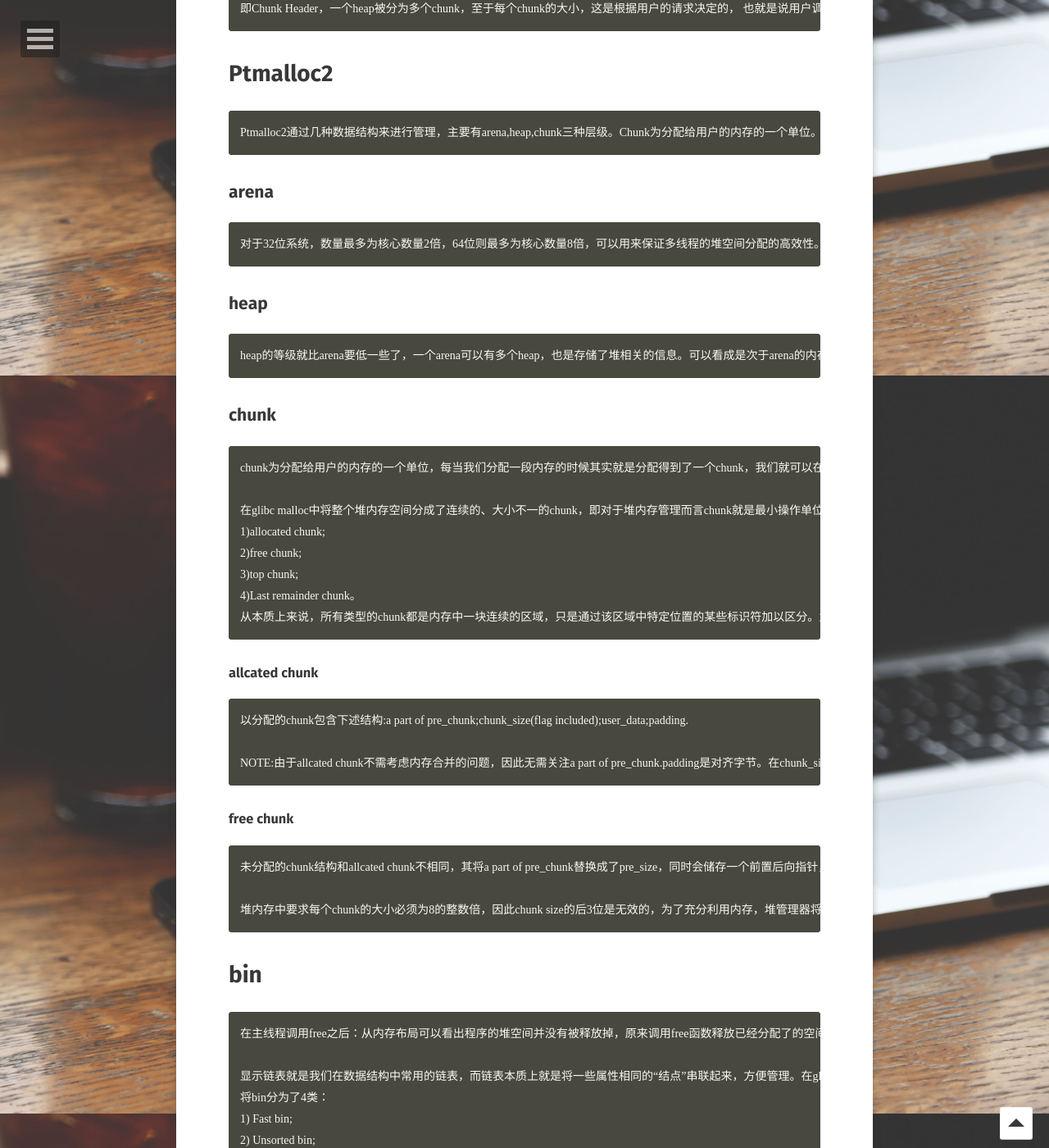
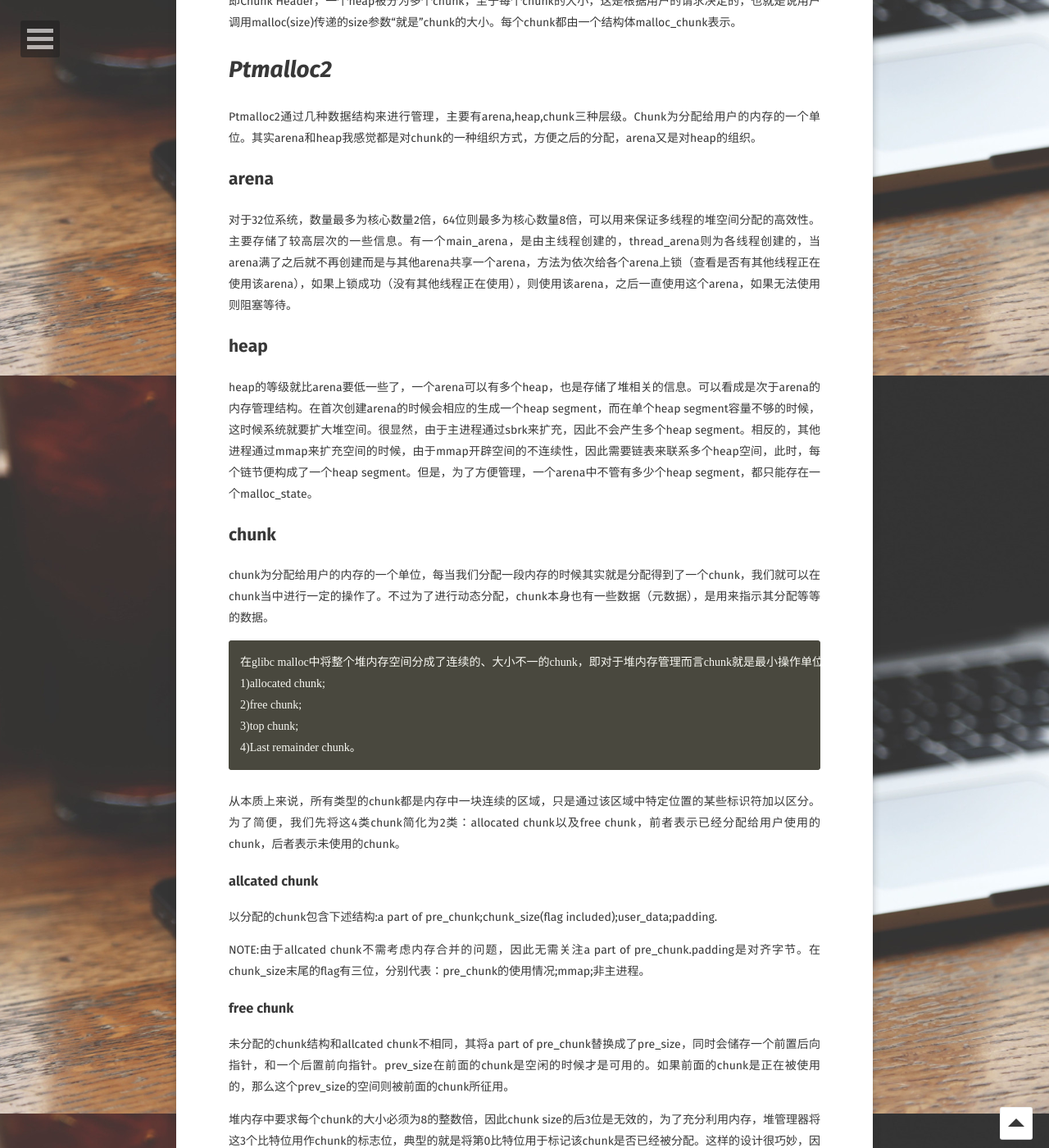
Before and after one commit to tearorca/tearorca.github.io, a Jekyll site: the page built from _posts/2019-2-11-glibc堆内存管理机制.md, in a window 1280 px wide and 1400 px high, scrolled down 1342 px. Shown: the whole window at 82% size. Built offline with Jekyll 4.4.1, drawn with Linux system fonts in a browser that asks for light colours; some web fonts are replaced; comment, search, counter and statistics services are not loaded; some of the changed text lies outside the part shown.

Commit message:
Update 2019-2-11-glibc堆内存管理机制.md

```diff
--- a/_posts/2019-2-11-glibc堆内存管理机制.md
+++ b/_posts/2019-2-11-glibc堆内存管理机制.md
@@ -13,76 +13,60 @@ excerpt: glibc堆内存管理机制
 
 
 
-# **整体介绍：**
+# ***整体介绍：***
 
 在glibc malloc中针对堆管理，主要涉及到以下3种数据结构：
 
-## heap_info:
-	即Heap Header，因为一个**thread arena（注意：不包含mainthread）**可以包含多个heaps，所以为了便于管理，
-就给每个heap分配一个heap header。那么在什么情况下一个thread arena会包含多个heaps呢?在当前heap不够用的时候，
-malloc会通过系统调用mmap申请新的堆空间，新的堆空间会被添加到当前thread arena中，便于管理。
+## **heap_info**:
+即Heap Header，因为一个thread arena（注意：不包含mainthread）可以包含多个heaps，所以为了便于管理，就给每个heap分配一个heap header。那么在什么情况下一个thread arena会包含多个heaps呢?在当前heap不够用的时候，malloc会通过系统调用mmap申请新的堆空间，新的堆空间会被添加到当前thread arena中，便于管理。
 
-## malloc_state:
-	即Arena Header，每个thread只含有一个Arena Header。Arena
-Header包含bins的信息、top chunk以及最后一个remainder chunk等。
+## **malloc_state**:
+即Arena Header，每个thread只含有一个Arena Header。Arena Header包含bins的信息、top chunk以及最后一个remainder chunk等。
 
-## malloc_chunk:
-	即Chunk Header，一个heap被分为多个chunk，至于每个chunk的大小，这是根据用户的请求决定的，
-也就是说用户调用malloc(size)传递的size参数“就是”chunk的大小。每个chunk都由一个结构体malloc_chunk表示。
+## **malloc_chunk**:
+即Chunk Header，一个heap被分为多个chunk，至于每个chunk的大小，这是根据用户的请求决定的，也就是说用户调用malloc(size)传递的size参数“就是”chunk的大小。每个chunk都由一个结构体malloc_chunk表示。
 
-# **Ptmalloc2**
+# ***Ptmalloc2***
 
-	Ptmalloc2通过几种数据结构来进行管理，主要有arena,heap,chunk三种层级。Chunk为分配给用户的内存的一个单位。
-其实arena和heap我感觉都是对chunk的一种组织方式，方便之后的分配，arena又是对heap的组织。
+Ptmalloc2通过几种数据结构来进行管理，主要有arena,heap,chunk三种层级。Chunk为分配给用户的内存的一个单位。其实arena和heap我感觉都是对chunk的一种组织方式，方便之后的分配，arena又是对heap的组织。
 
 ## **arena**
 
-	对于32位系统，数量最多为核心数量2倍，64位则最多为核心数量8倍，可以用来保证多线程的堆空间分配的高效性。
-主要存储了较高层次的一些信息。有一个main_arena，是由主线程创建的，thread_arena则为各线程创建的，当arena满了之后就不再创建而是与其他arena共享一个arena，
-方法为依次给各个arena上锁（查看是否有其他线程正在使用该arena），如果上锁成功（没有其他线程正在使用），则使用该arena，之后一直使用这个arena，如果无法使用则阻塞等待。
+对于32位系统，数量最多为核心数量2倍，64位则最多为核心数量8倍，可以用来保证多线程的堆空间分配的高效性。主要存储了较高层次的一些信息。有一个main_arena，是由主线程创建的，thread_arena则为各线程创建的，当arena满了之后就不再创建而是与其他arena共享一个arena，方法为依次给各个arena上锁（查看是否有其他线程正在使用该arena），如果上锁成功（没有其他线程正在使用），则使用该arena，之后一直使用这个arena，如果无法使用则阻塞等待。
 
 ## **heap**
 
-	heap的等级就比arena要低一些了，一个arena可以有多个heap，也是存储了堆相关的信息。可以看成是次于arena的内存管理结构。在首次创建arena的时候会相应的生成一个heap segment，
-而在单个heap segment容量不够的时候，这时候系统就要扩大堆空间。很显然，由于主进程通过sbrk来扩充，因此不会产生多个heap segment。
-相反的，其他进程通过mmap来扩充空间的时候，由于mmap开辟空间的不连续性，因此需要链表来联系多个heap空间，此时，每个链节便构成了一个heap segment。
-但是，为了方便管理，一个arena中不管有多少个heap segment，都只能存在一个malloc_state。
+heap的等级就比arena要低一些了，一个arena可以有多个heap，也是存储了堆相关的信息。可以看成是次于arena的内存管理结构。在首次创建arena的时候会相应的生成一个heap segment，而在单个heap segment容量不够的时候，这时候系统就要扩大堆空间。很显然，由于主进程通过sbrk来扩充，因此不会产生多个heap segment。相反的，其他进程通过mmap来扩充空间的时候，由于mmap开辟空间的不连续性，因此需要链表来联系多个heap空间，此时，每个链节便构成了一个heap segment。但是，为了方便管理，一个arena中不管有多少个heap segment，都只能存在一个malloc_state。
 
 ## **chunk**
 
-	chunk为分配给用户的内存的一个单位，每当我们分配一段内存的时候其实就是分配得到了一个chunk，我们就可以在chunk当中进行一定的操作了。
-不过为了进行动态分配，chunk本身也有一些数据（元数据），是用来指示其分配等等的数据。
+chunk为分配给用户的内存的一个单位，每当我们分配一段内存的时候其实就是分配得到了一个chunk，我们就可以在chunk当中进行一定的操作了。不过为了进行动态分配，chunk本身也有一些数据（元数据），是用来指示其分配等等的数据。
 
 	在glibc malloc中将整个堆内存空间分成了连续的、大小不一的chunk，即对于堆内存管理而言chunk就是最小操作单位。Chunk总共分为4类：
 	1)allocated chunk;
 	2)free chunk;
 	3)top chunk;
 	4)Last remainder chunk。
-	从本质上来说，所有类型的chunk都是内存中一块连续的区域，只是通过该区域中特定位置的某些标识符加以区分。为了简便，我们先将这4类chunk简化为2类：
-allocated chunk以及free chunk，前者表示已经分配给用户使用的chunk，后者表示未使用的chunk。
 
-### allcated chunk
+从本质上来说，所有类型的chunk都是内存中一块连续的区域，只是通过该区域中特定位置的某些标识符加以区分。为了简便，我们先将这4类chunk简化为2类：allocated chunk以及free chunk，前者表示已经分配给用户使用的chunk，后者表示未使用的chunk。
 
-	以分配的chunk包含下述结构:a part of pre_chunk;chunk_size(flag included);user_data;padding.
+### **allcated chunk**
 
-	NOTE:由于allcated chunk不需考虑内存合并的问题，因此无需关注a part of pre_chunk.padding是对齐字节。在chunk_size末尾的flag有三位，分别代表：pre_chunk的使用情况;mmap;非主进程。
+以分配的chunk包含下述结构:a part of pre_chunk;chunk_size(flag included);user_data;padding.
 
-### free chunk
+NOTE:由于allcated chunk不需考虑内存合并的问题，因此无需关注a part of pre_chunk.padding是对齐字节。在chunk_size末尾的flag有三位，分别代表：pre_chunk的使用情况;mmap;非主进程。
 
-	未分配的chunk结构和allcated chunk不相同，其将a part of pre_chunk替换成了pre_size，同时会储存一个前置后向指针，和一个后置前向指针。
-prev_size在前面的chunk是空闲的时候才是可用的。如果前面的chunk是正在被使用的，那么这个prev_size的空间则被前面的chunk所征用。
+### **free chunk**
 
-	堆内存中要求每个chunk的大小必须为8的整数倍，因此chunk size的后3位是无效的，为了充分利用内存，堆管理器将这3个比特位用作chunk的标志位，
-典型的就是将第0比特位用于标记该chunk是否已经被分配。这样的设计很巧妙，因为我们只要获取了一个指向chunk size的指针，就能知道该chunk的大小，即确定了此chunk的边界，
-且利用chunk size的第0比特位还能知道该chunk是否已经分配，这样就成功地将各个chunk区分开来。注意在allocated chunk中padding部分主要是用于地址对齐的(也可用于对付外部碎片)，即让整个chunk的大小为8的整数倍。
+未分配的chunk结构和allcated chunk不相同，其将a part of pre_chunk替换成了pre_size，同时会储存一个前置后向指针，和一个后置前向指针。prev_size在前面的chunk是空闲的时候才是可用的。如果前面的chunk是正在被使用的，那么这个prev_size的空间则被前面的chunk所征用。
 
-# **bin**
+堆内存中要求每个chunk的大小必须为8的整数倍，因此chunk size的后3位是无效的，为了充分利用内存，堆管理器将这3个比特位用作chunk的标志位，典型的就是将第0比特位用于标记该chunk是否已经被分配。这样的设计很巧妙，因为我们只要获取了一个指向chunk size的指针，就能知道该chunk的大小，即确定了此chunk的边界，且利用chunk size的第0比特位还能知道该chunk是否已经分配，这样就成功地将各个chunk区分开来。注意在allocated chunk中padding部分主要是用于地址对齐的(也可用于对付外部碎片)，即让整个chunk的大小为8的整数倍。
 
-	在主线程调用free之后：从内存布局可以看出程序的堆空间并没有被释放掉，原来调用free函数释放已经分配了的空间并非直接“返还”给系统，而是由glibc 的malloc库函数加以管理。
-它会将释放的chunk添加到main arenas的bin(这是一种用于存储同类型free chunk的双链表数据结构)中。在这里，记录空闲空间的freelist数据结构称之为bins。
-之后当用户再次调用malloc申请堆空间的时候，glibc malloc会先尝试从bins中找到一个满足要求的chunk，如果没有才会向操作系统申请新的堆空间
+# ***bin***
 
-	显示链表就是我们在数据结构中常用的链表，而链表本质上就是将一些属性相同的“结点”串联起来，方便管理。在glibc malloc中这些链表统称为bin，链表中的“结点”就是各个chunk，
+在主线程调用free之后：从内存布局可以看出程序的堆空间并没有被释放掉，原来调用free函数释放已经分配了的空间并非直接“返还”给系统，而是由glibc 的malloc库函数加以管理。它会将释放的chunk添加到main arenas的bin(这是一种用于存储同类型free chunk的双链表数据结构)中。在这里，记录空闲空间的freelist数据结构称之为bins。之后当用户再次调用malloc申请堆空间的时候，glibc malloc会先尝试从bins中找到一个满足要求的chunk，如果没有才会向操作系统申请新的堆空间
+
+显示链表就是我们在数据结构中常用的链表，而链表本质上就是将一些属性相同的“结点”串联起来，方便管理。在glibc malloc中这些链表统称为bin，链表中的“结点”就是各个chunk，
 结点的共同属性就是：
 1)均为free chunk；
 2)同一个链表中各个chunk的大小相等。bin是一种记录free chunk的链表数据结构。系统针对不同大小的free chunk，
@@ -107,7 +91,7 @@ bin 64到126为large bin。
 
 ## **Fast bin**
 
-	既然有fast bin，那就肯定有fast chunk——chunk size为*16*到*80*字节的chunk就叫做fast chunk。为了便于后文描述，这里对chunk大小做如下约定：
+既然有fast bin，那就肯定有fast chunk——chunk size为*16*到*80*字节的chunk就叫做fast chunk。为了便于后文描述，这里对chunk大小做如下约定：
 
 1)只要说到chunk size，那么就表示该malloc_chunk的实际整体大小；
 
@@ -117,8 +101,7 @@ bin 64到126为large bin。
 
 ## **Unsorted bin**
 
-当释放较小或较大的chunk的时候，如果系统没有将它们添加到对应的bins中，系统就将这些chunk添加到unsorted bin中。
-这主要是为了让“glibc malloc机制”能够有第二次机会重新利用最近释放的chunk(第一次机会就是fast bin机制)。利用unsorted bin，可以加快内存的分配和释放操作，因为整个操作都不再需要花费额外的时间去查找合适的bin了。
+当释放较小或较大的chunk的时候，如果系统没有将它们添加到对应的bins中，系统就将这些chunk添加到unsorted bin中。这主要是为了让“glibc malloc机制”能够有第二次机会重新利用最近释放的chunk(第一次机会就是fast bin机制)。利用unsorted bin，可以加快内存的分配和释放操作，因为整个操作都不再需要花费额外的时间去查找合适的bin了。
 
 ## **Small bin**
 
@@ -130,11 +113,11 @@ bin 64到126为large bin。
 
 # **内存合并**
 
-	fastbin下的chunk不会采取内存合并，这是为了保证fast bin下的chunk大小能尽可能地碎片化。
+fastbin下的chunk不会采取内存合并，这是为了保证fast bin下的chunk大小能尽可能地碎片化。
 
-	针对除fast bin以外的其他bin表，若是其中某个chunk刚好处于将要释放的chunk的相邻位置，那么会采取解链操作将该chunk从原来的bin中解除，然后和将释放的chunk合并，再将新的chunk(大于max_fast)放置在unsorted bin中。
+针对除fast bin以外的其他bin表，若是其中某个chunk刚好处于将要释放的chunk的相邻位置，那么会采取解链操作将该chunk从原来的bin中解除，然后和将释放的chunk合并，再将新的chunk(大于max_fast)放置在unsorted bin中。
 
-## 向后合并
+## **向后合并**
 
 首先检测前一个chunk是否为free，这可以通过检测当前free chunk的PREV_INUSE(P)比特位知晓。在默认情况下，堆内存中的第一个chunk总是被设置为allocated的，即使它根本就不存在。如果为free的话，那么就进行向后合并：
 
@@ -144,9 +127,9 @@ bin 64到126为large bin。
 
      3)使用unlink宏，将前一个free chunk从双向循环链表中移除。
 
-## 向前合并
+## **向前合并**
 
-	类似
+类似
 
 
 # 参考链接：
```
Also changed, not shown: other parts of _posts/2019-2-11-glibc堆内存管理机制.md (+1 -1 lines).
